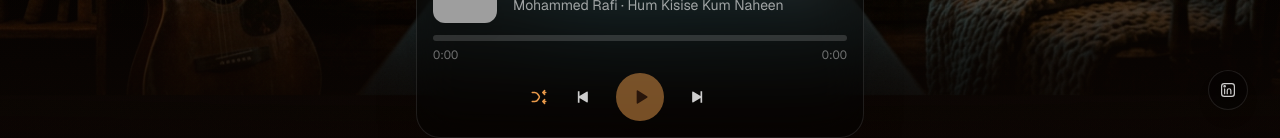
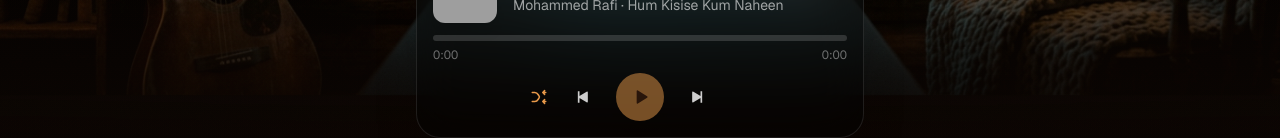
Before and after one commit to abhisheksett/playlist, a Next.js app: page / in a window 1280 px wide. Shown: the part 662-800 px from the top of the page. Built offline with nearby package versions, Linux system fonts and the light colour scheme; grey boxes are pictures that could not be loaded.

Commit message:
meta tag added

```diff
--- a/components/header.tsx
+++ b/components/header.tsx
@@ -180,7 +180,7 @@
       rel="noopener noreferrer"
       aria-label="Connect on LinkedIn"
       title="Connect on LinkedIn"
-      className="pointer-events-auto inline-flex items-center justify-center rounded-full border border-white/10 bg-black/30 p-2.5 text-white/80 shadow-lg backdrop-blur-xl transition hover:bg-white/10 hover:text-white"
+      className="pointer-events-auto inline-flex items-center justify-center rounded-full border border-white/10 bg-black/30 p-2.5 text-white/80 opacity-0 shadow-lg backdrop-blur-xl transition hover:bg-white/10 hover:text-white hover:opacity-100 focus-visible:opacity-100"
     >
       <LinkedInIcon />
     </a>
```
